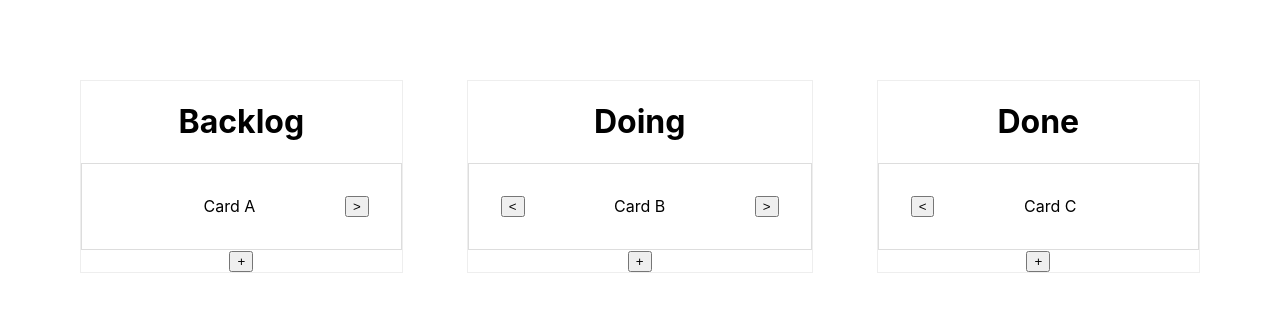
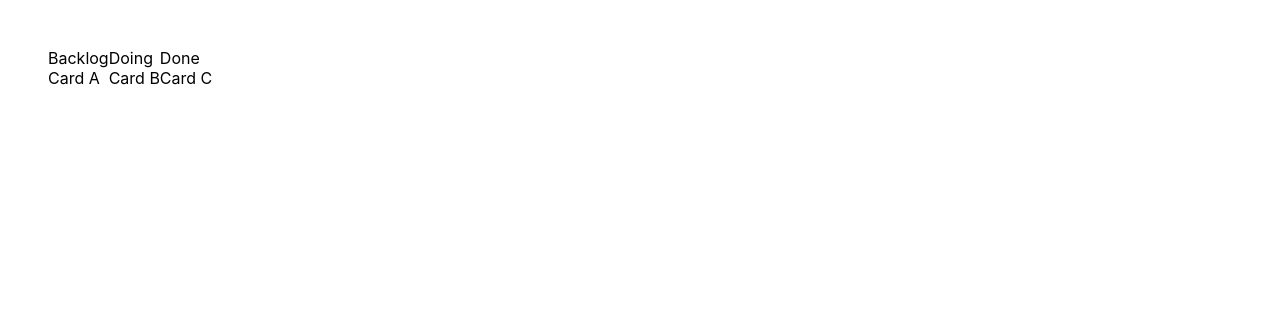
Before and after one commit to adfaris/kanban, a React (Create React App) app: page / in a window 1280 px wide. Shown: the top 312 px of the page. Built offline with nearby package versions, Linux system fonts and the light colour scheme.

Commit message:
changed render in app

```diff
--- a/src/App.js
+++ b/src/App.js
@@ -118,14 +118,23 @@ class App extends Component {
     return (
       <div className="App">
         {this.state.columns.map((column, columnIndex) => (
-          <Column
-            column={column}
-            columnIndex={columnIndex}
-            key={columnIndex}
-            onMoveLeft={cardIndex => this.handleMove(columnIndex, cardIndex, DIRECTION_LEFT)}
-            onMoveRight={cardIndex => this.handleMove(columnIndex, cardIndex, DIRECTION_RIGHT)}
-            onAddCard={() => this.handleAdd(columnIndex)}
-          />
+          <div>
+            {column.name}
+            {column.cards.map((card) =>(
+              <div>
+                {card.name}
+              </div>
+            )
+              )}
+          </div>
+          // <Column
+          //   column={column}
+          //   columnIndex={columnIndex}
+          //   key={columnIndex}
+          //   onMoveLeft={cardIndex => this.handleMove(columnIndex, cardIndex, DIRECTION_LEFT)}
+          //   onMoveRight={cardIndex => this.handleMove(columnIndex, cardIndex, DIRECTION_RIGHT)}
+          //   onAddCard={() => this.handleAdd(columnIndex)}
+          // />
         ))}
       </div>
     );
```
